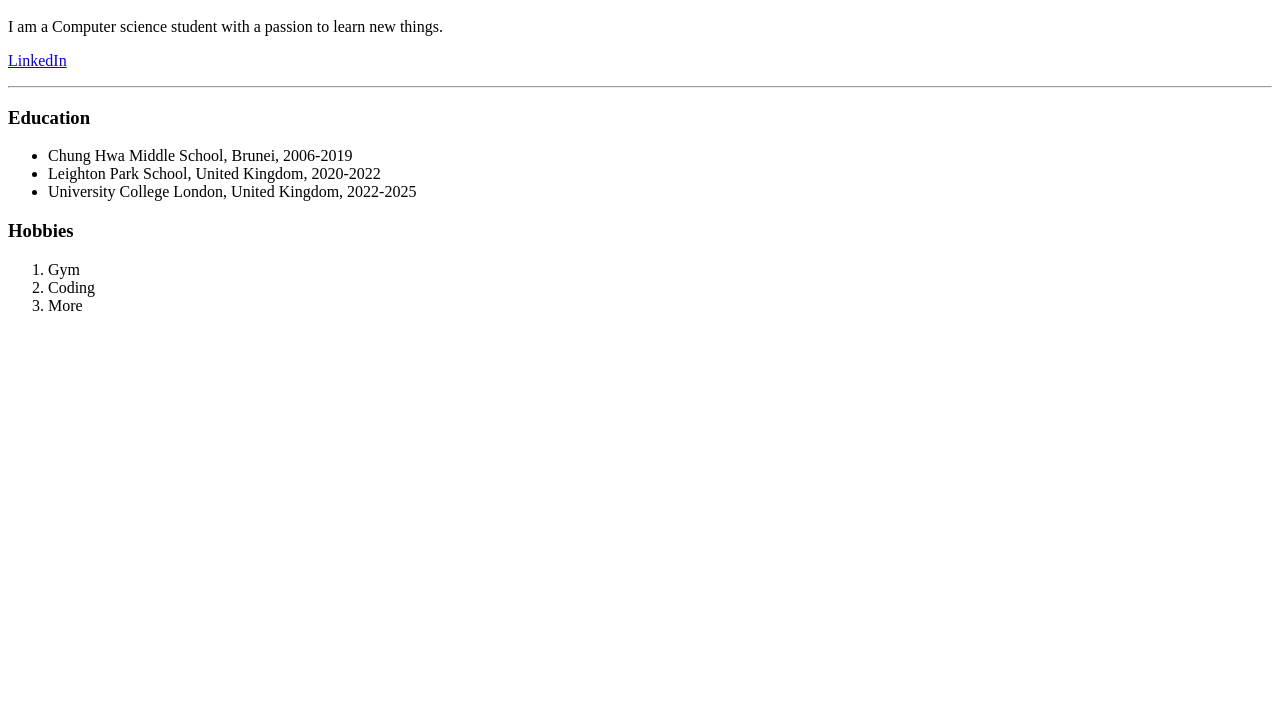
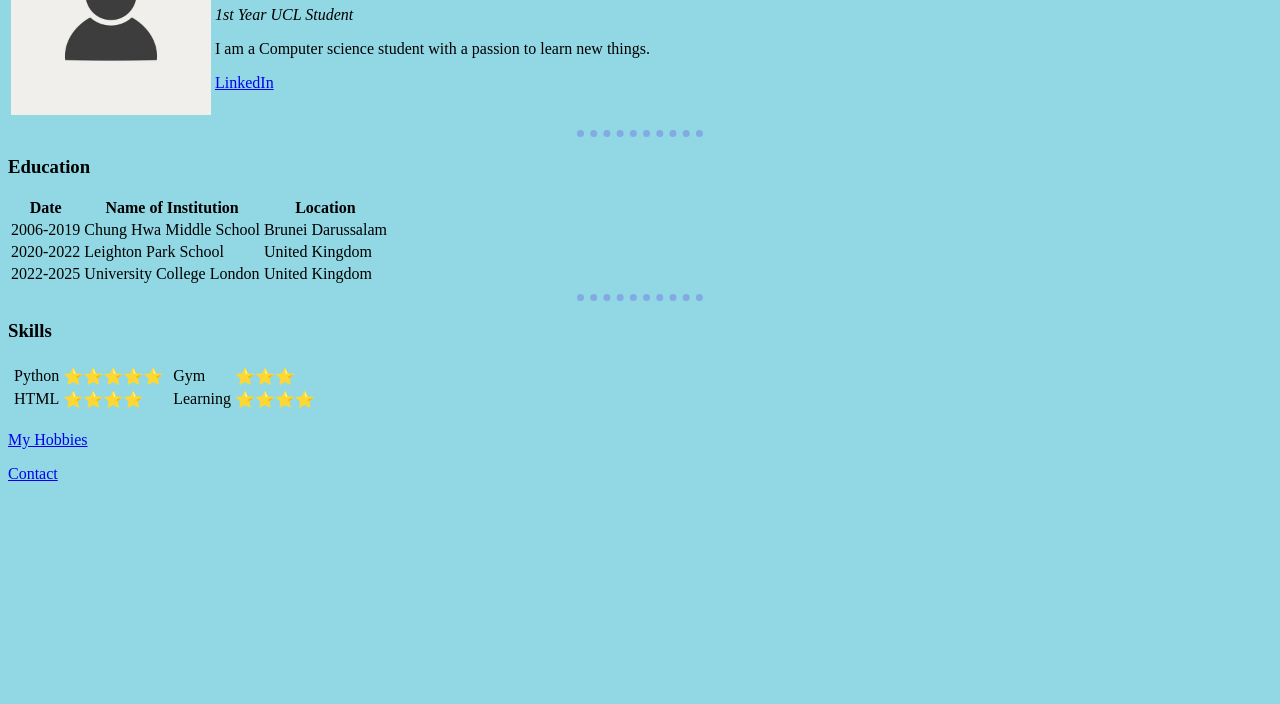
Before and after one commit to QErywan/WebDev, a plain HTML site: page HTML-Personal/index.html in a window 1280 px wide. Shown: the part 96-800 px from the top of the page. Drawn offline with Linux system fonts and the light colour scheme.

Commit message:
Intro to CSS and contact page

```diff
--- a/HTML-Personal/index.html
+++ b/HTML-Personal/index.html
@@ -4,24 +4,98 @@
         <meta charset="UTF-8">
         <meta name="viewport" content="width=device-width, initial-scale=1.0">
         <title>Qayyum's Personal Site</title>
+
+        <style>
+            body {
+                background-color: #91D8E4;
+            }
+
+            hr {
+                border-style: none;
+                border-top: dotted;
+                border-color: #82AAE3;
+                border-width: 7px;
+                height: 0px;
+                width: 10%;
+            }
+        </style>
     </head>
     <body>
-        <h1>Qayyum Erywan</h1>
-        <p><em>1st Year UCL Student</em></p>
-        <p>I am a Computer science student with a passion to learn new things.</p>
-        <p><a href="https://www.linkedin.com/in/qayyum-erywan-9992a3252/?originalSubdomain=uk" target="_blank">LinkedIn</a></p>
+        <table>
+            <tbody>
+                <tr>
+                    <td><img src="placeholder.png" alt="qayyum profile picture" height="200" width="200"></td>
+                    <td>
+                        <h1>Qayyum Erywan</h1>
+                        <p><em>1st Year UCL Student</em></p>
+                        <p>I am a Computer science student with a passion to learn new things.</p>
+                        <p><a href="https://www.linkedin.com/in/qayyum-erywan-9992a3252/?originalSubdomain=uk" target="_blank">LinkedIn</a></p>
+                    </td>
+
+
+                </tr>
+            </tbody>
+        </table>
+
+
         <hr>
         <h3>Education</h3>
-        <ul>
-            <li>Chung Hwa Middle School, Brunei, 2006-2019</li>
-            <li>Leighton Park School, United Kingdom, 2020-2022</li>
-            <li>University College London, United Kingdom, 2022-2025</li>
-        </ul>
-        <h3>Hobbies</h3>
-        <ol>
-            <li>Gym</li>
-            <li>Coding</li>
-            <li>More</li>
-        </ol>
+        <table>
+            <thead>
+                <th>Date</th>
+                <th>Name of Institution</th>
+                <th>Location</th>
+            </thead>
+            <tbody>
+                <tr>
+                    <td>2006-2019</td>
+                    <td>Chung Hwa Middle School</td>
+                    <td>Brunei Darussalam</td>
+                </tr>
+                <tr>
+                    <td>2020-2022</td>
+                    <td>Leighton Park School</td>
+                    <td>United Kingdom</td>
+                </tr>
+                <tr>
+                    <td>2022-2025</td>
+                    <td>University College London</td>
+                    <td>United Kingdom</td>
+                </tr>
+            </tbody>
+        </table>
+        <hr>
+        <h3>Skills</h3>
+        <table>
+            <tr>
+                <td>
+                    <table>
+                        <tr>
+                            <td>Python</td>
+                            <td>⭐⭐⭐⭐⭐</td>
+                        </tr>
+                        <tr>
+                            <td>HTML</td>
+                            <td>⭐⭐⭐⭐</td>
+                        </tr>
+                    </table>
+                </td>
+                <td>
+                    <table>
+                        <tr>
+                            <td>Gym</td>
+                            <td>⭐⭐⭐</td>
+                        </tr>
+                        <tr>
+                            <td>Learning</td>
+                            <td>⭐⭐⭐⭐</td>
+                        </tr>
+                    </table>
+                </td>
+
+            </tr>
+        </table>
+        <p><a href="hobby.html">My Hobbies</a></p>
+        <p><a href="contact.html">Contact</a></p>
     </body>
 </html>
```
Also changed, not shown: HTML-Personal/contact.html (added, +26 -0 lines), HTML-Personal/hobby.html (added, +19 -0 lines), htmlsheet.html (+22 -0 lines), HTML-Personal/placeholder.png (added), 1 other file.
